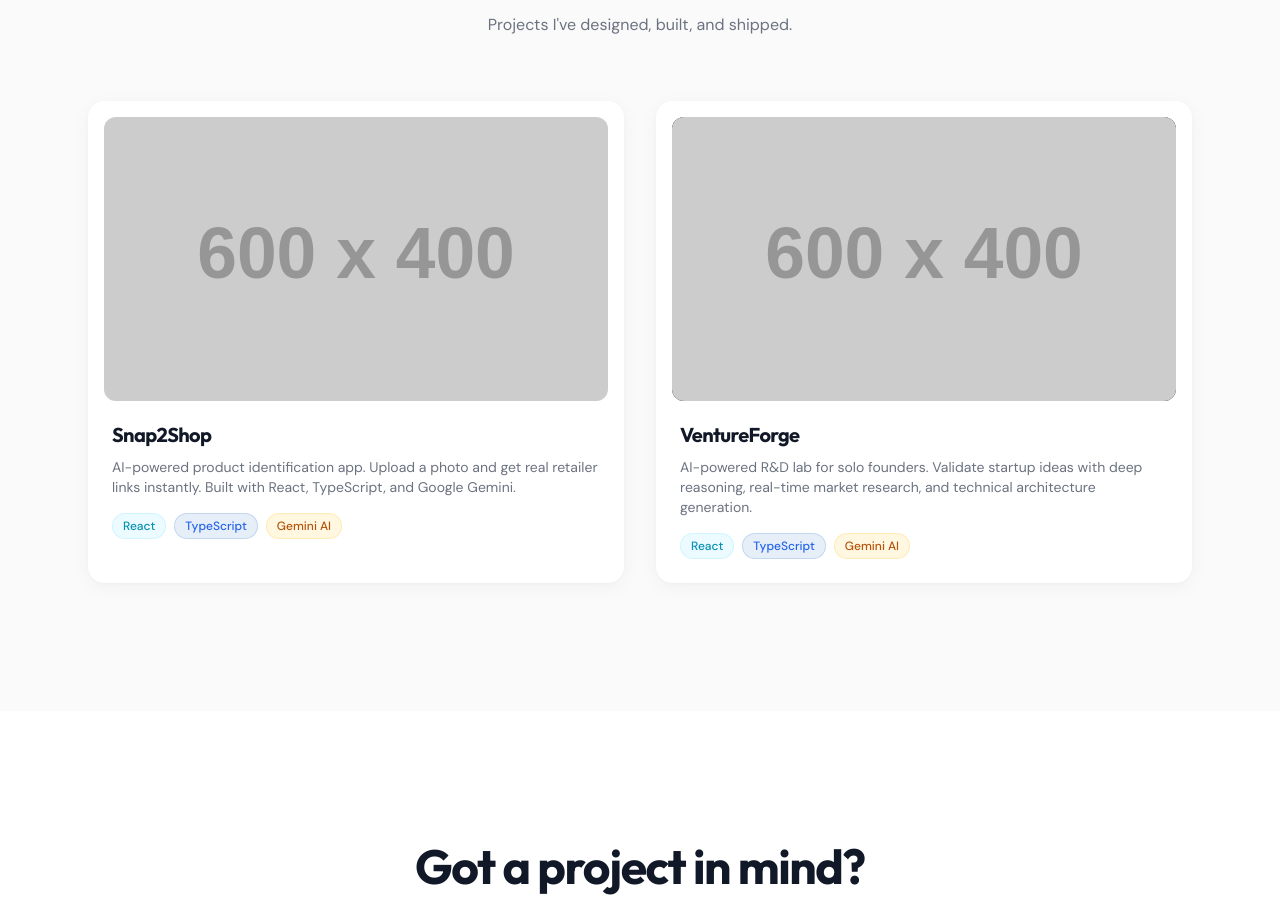
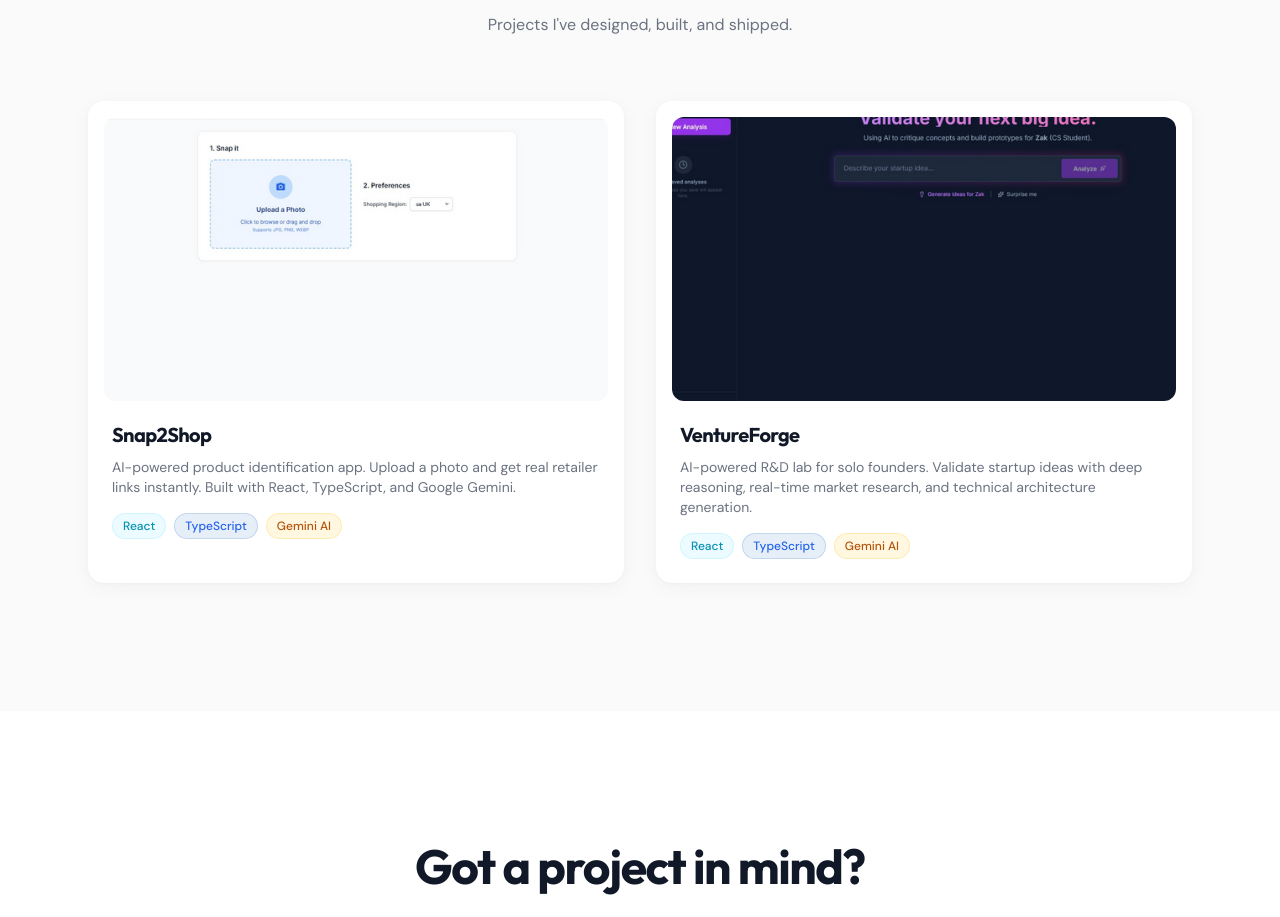
Before and after one commit to zak-esposito/esposito-digital, a website: page index.html in a window 1280 px wide. Shown: the part 2209-3126 px from the top of the page. Drawn offline with nearby package versions, Linux system fonts and the light colour scheme; placeholder pictures from the web are drawn by us.

Commit message:
Add real project screenshots for Snap2Shop and VentureForge

```diff
--- a/index.html
+++ b/index.html
@@ -316,8 +316,8 @@
                 <!-- Card 1: Snap2Shop -->
                 <div class="reveal card-lift card-light bg-white rounded-2xl overflow-hidden" style="box-shadow: 0 4px 20px rgba(0,0,0,0.04), 0 1px 3px rgba(0,0,0,0.03);">
                     <div class="p-4 pb-0">
-                        <div class="rounded-xl overflow-hidden" style="background: #e8f0fe;">
-                            <img src="https://placehold.co/600x400/e8f0fe/4a6cf7?text=Snap2Shop" alt="Snap2Shop AI product identification app" class="w-full aspect-video object-cover" loading="lazy">
+                        <div class="rounded-xl overflow-hidden">
+                            <img src="brand_assets/snap2shop-screenshot.png" alt="Snap2Shop AI product identification app" class="w-full aspect-video object-cover" loading="lazy">
                         </div>
                     </div>
                     <div class="p-5 sm:p-6 pt-4 sm:pt-5">
@@ -334,8 +334,8 @@
                 <!-- Card 2: VentureForge -->
                 <a href="https://github.com/zak-esposito/venture-forge" target="_blank" rel="noopener noreferrer" class="reveal card-lift card-light bg-white rounded-2xl overflow-hidden block" style="box-shadow: 0 4px 20px rgba(0,0,0,0.04), 0 1px 3px rgba(0,0,0,0.03); text-decoration: none; color: inherit;">
                     <div class="p-4 pb-0">
-                        <div class="rounded-xl overflow-hidden" style="background: #0A0A0A;">
-                            <img src="https://placehold.co/600x400/0A0A0A/10B981?text=VentureForge" alt="VentureForge AI startup validation tool" class="w-full aspect-video object-cover" loading="lazy">
+                        <div class="rounded-xl overflow-hidden">
+                            <img src="brand_assets/ventureforge-screenshot.png" alt="VentureForge AI startup validation tool" class="w-full aspect-video object-cover" loading="lazy">
                         </div>
                     </div>
                     <div class="p-5 sm:p-6 pt-4 sm:pt-5">
```
Also changed, not shown: brand_assets/snap2shop-screenshot.png (added), brand_assets/ventureforge-screenshot.png (added).
